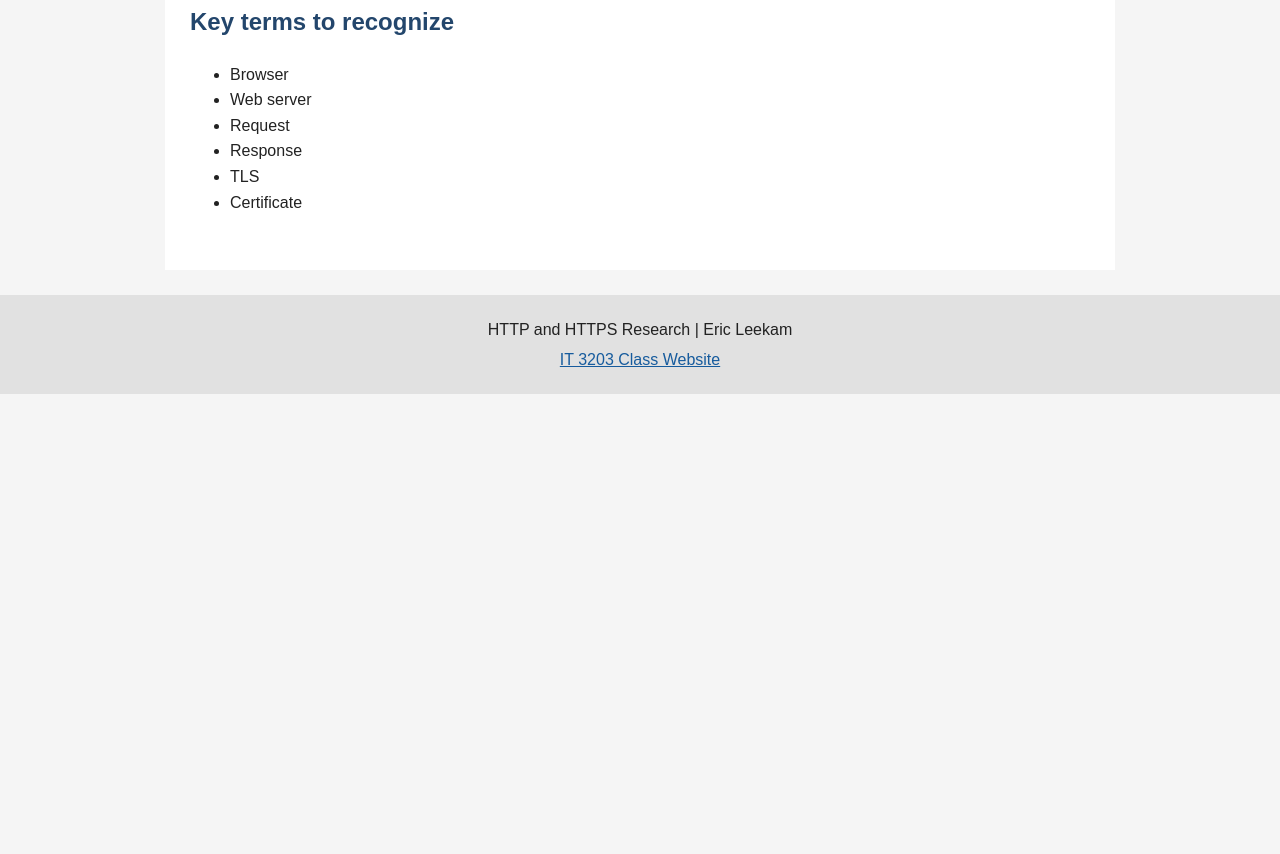
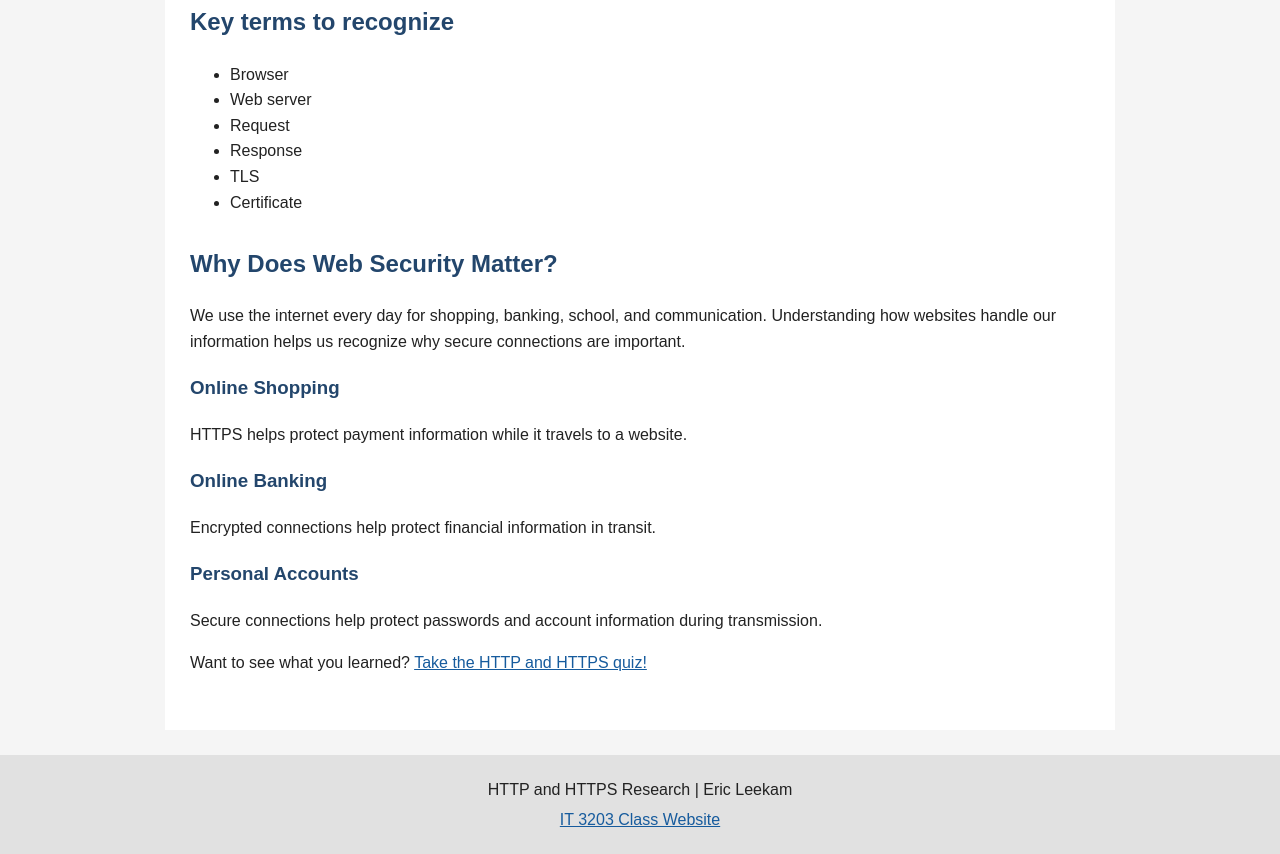
Before and after one commit to eleekam/myproject, a plain HTML site: page index.html in a window 1280 px wide. Shown: the part 1380-2234 px from the top of the page. Before the commit the page ends 1774 px from the top, so only its background shows below. Drawn offline with Linux system fonts and the light colour scheme.

Commit message:
Add web security importance section to index.html
Added a new section explaining the importance of web security with examples of online shopping, banking, and personal accounts.

```diff
--- a/index.html
+++ b/index.html
@@ -9,7 +9,6 @@
   <link href="style.css" rel="stylesheet"/>
  </head>
  <body>
-  <!-- Shared header and navigation -->
   <header>
    <h1>
     HTTP and HTTPS Research
@@ -154,6 +153,48 @@
      </li>
     </ul>
    </section>
+<section class="new-content">
+  <h2>Why Does Web Security Matter?</h2>
+  <p>
+    We use the internet every day for shopping,
+    banking, school, and communication.
+    Understanding how websites handle our
+    information helps us recognize why secure
+    connections are important.
+  </p>
+
+  <div class="example-grid">
+    <div class="example-card">
+      <h3>Online Shopping</h3>
+      <p>
+        HTTPS helps protect payment information
+        while it travels to a website.
+      </p>
+    </div>
+
+    <div class="example-card">
+      <h3>Online Banking</h3>
+      <p>
+        Encrypted connections help protect
+        financial information in transit.
+      </p>
+    </div>
+
+    <div class="example-card">
+      <h3>Personal Accounts</h3>
+      <p>
+        Secure connections help protect
+        passwords and account information
+        during transmission.
+      </p>
+    </div>
+  </div>
+
+  <p>
+    Want to see what you learned?
+    <a href="quiz.html">Take the HTTP and HTTPS quiz!</a>
+  </p>
+</section>
   </main>
   <footer>
    <p>
```
